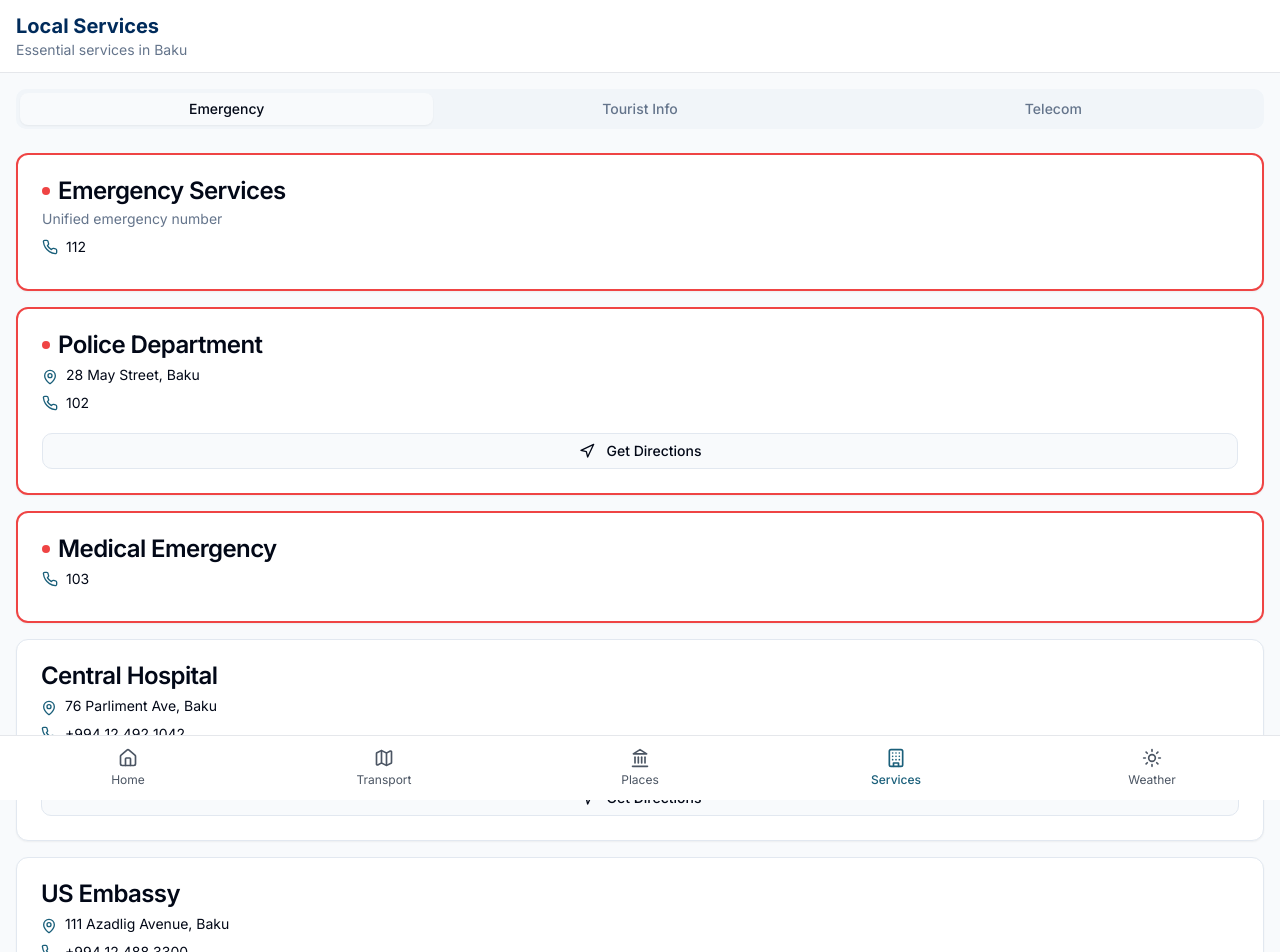
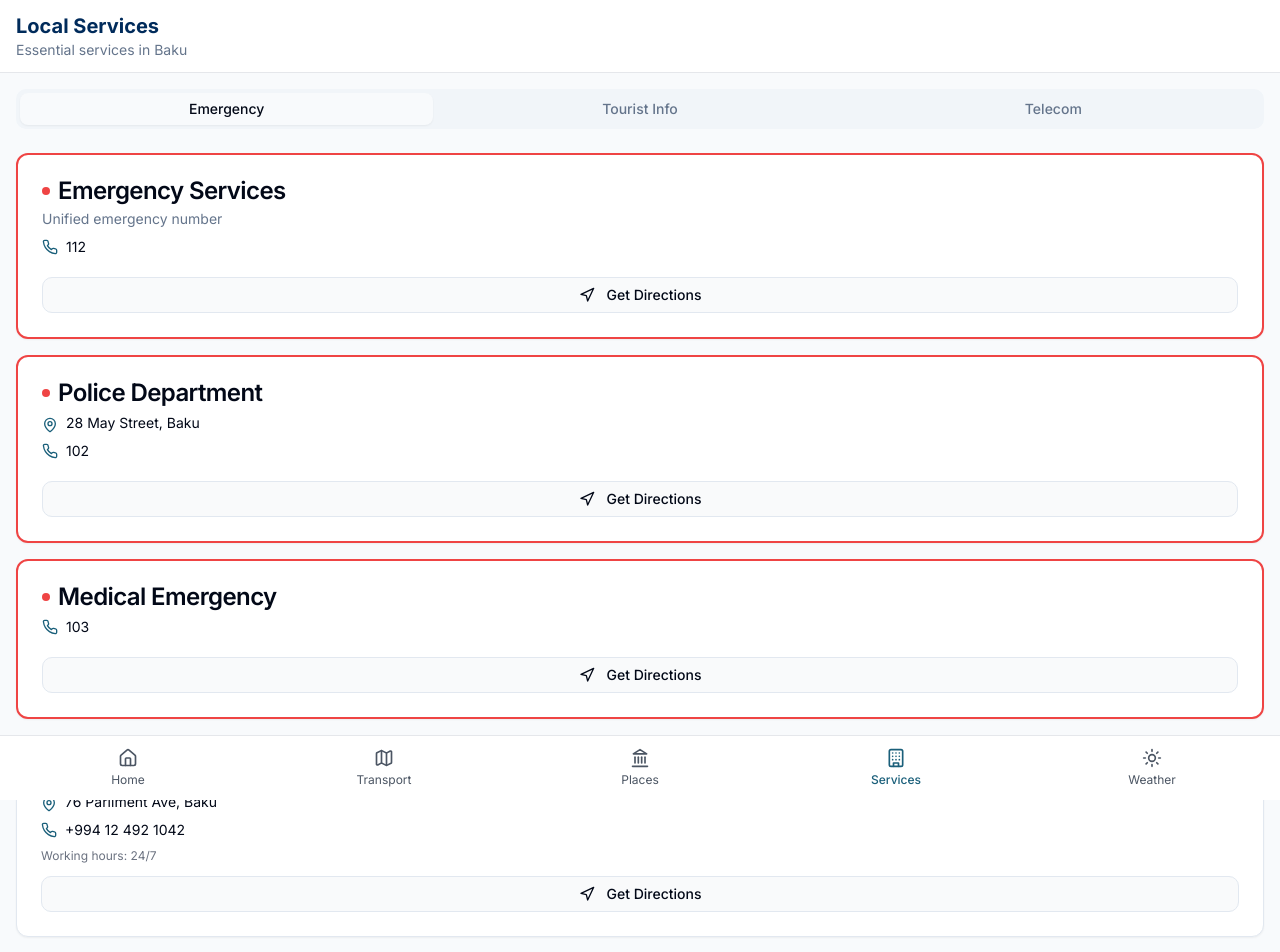
Before and after one commit to mayilzadeyunis/baku-explorer-guide, a React (Vite) app: page /services in a window 1280 px wide. Shown: the top 952 px of the page. Built offline with nearby package versions, Linux system fonts and the light colour scheme.

Commit message:
Add "Get Directions" buttons
Adds "Get Directions" buttons to the emergency services, police department, and medical emergency cards in the services section.

```diff
--- a/src/pages/Services.tsx
+++ b/src/pages/Services.tsx
@@ -44,8 +44,9 @@ const ServiceCard: React.FC<ServiceCardProps> = ({ title, description, address,
             Working hours: {hours}
           </div>
         )}
-        {address && (
-          <Button variant="outline" size="sm" className="mt-3 w-full">
+        {/* Always show Get Directions button for emergency services, or if there's an address */}
+        {(emergency || address) && (
+          <Button variant="outline" size="sm" className="mt-3 w-full bg-gray-50 hover:bg-gray-100">
             <Navigation size={14} className="mr-1" />
             Get Directions
           </Button>
```
